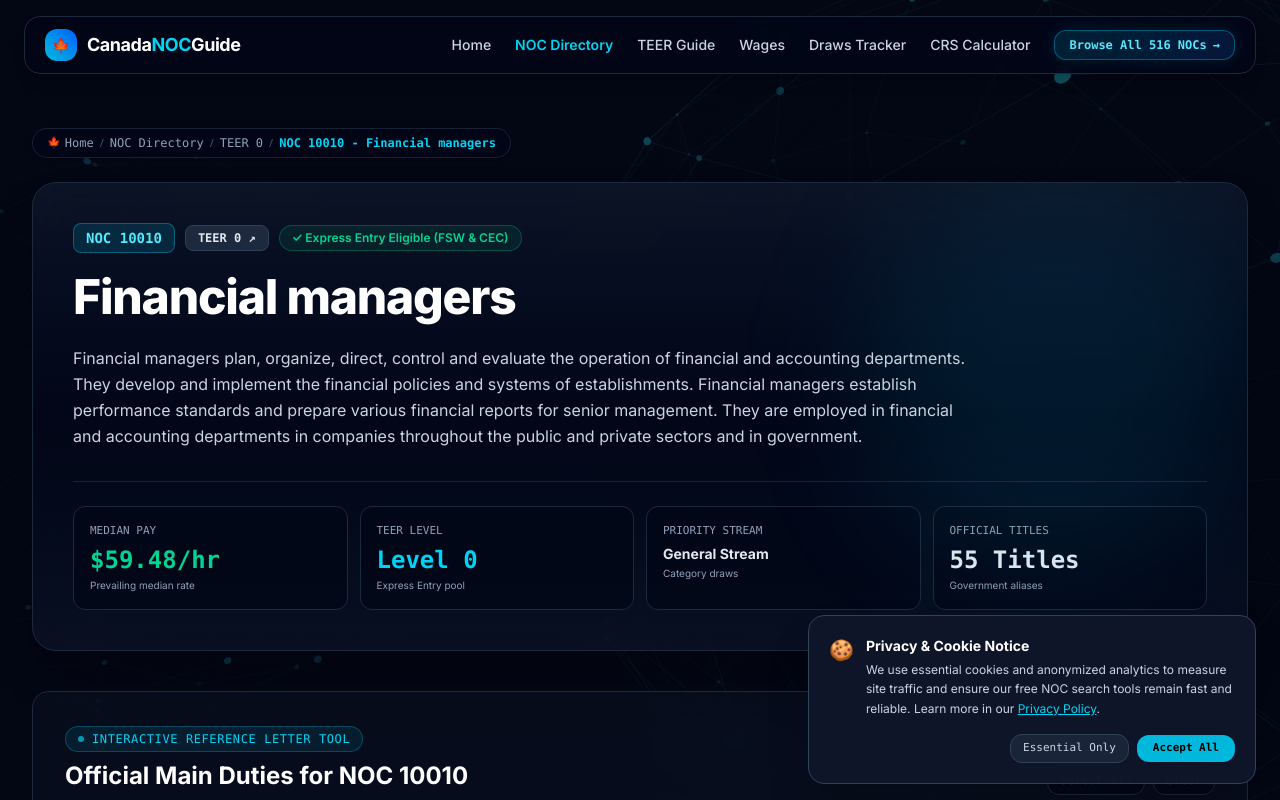
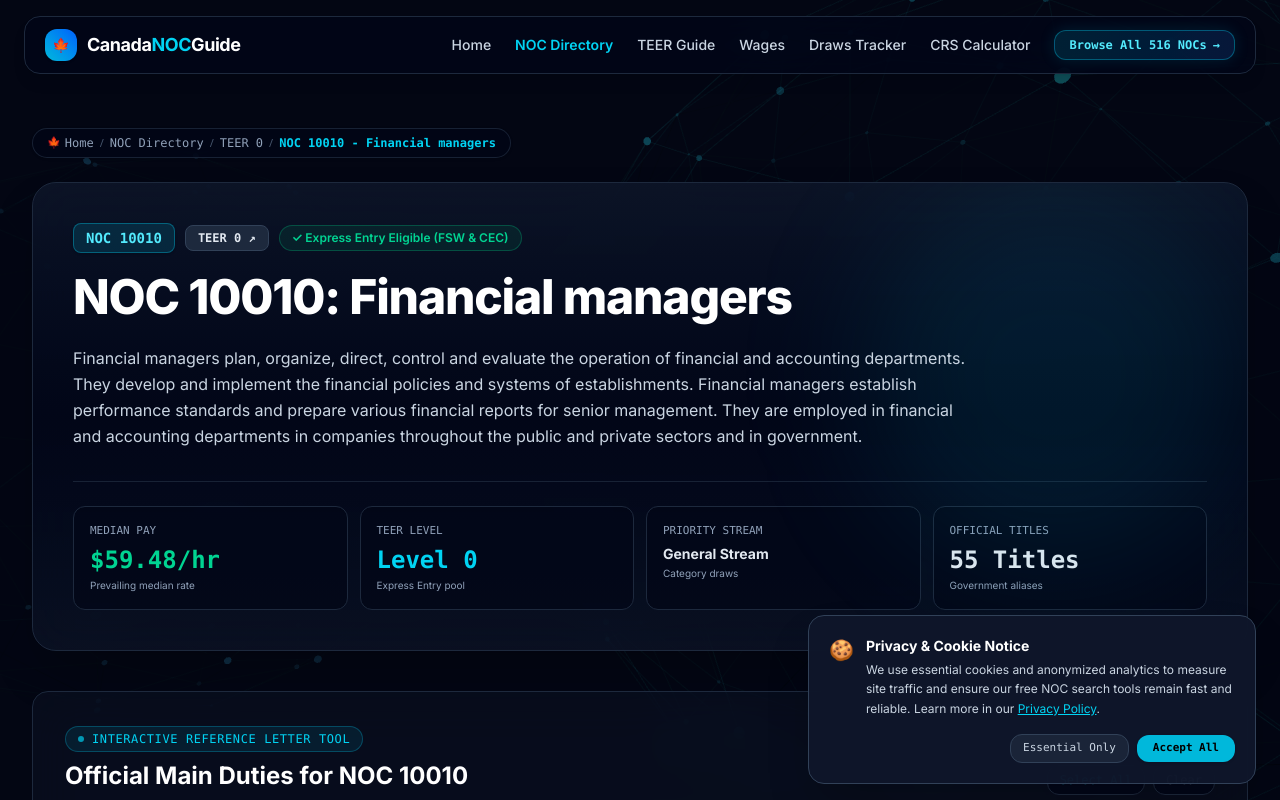
Before and after one commit to sahajulhaque196-dot/canadanocguide, a Next.js app: page /noc/10010 in a window 1280 px wide. Shown: the top 800 px of the page. Built offline with nearby package versions, Linux system fonts and the light colour scheme.

Commit message:
fix(seo): implement deep-audit optimizations for Top-1 quality

```diff
--- a/eslint.config.mjs
+++ b/eslint.config.mjs
@@ -12,6 +12,7 @@
     "out/**",
     "build/**",
     "next-env.d.ts",
+    "scripts/**",
   ]),
 ]);
 
--- a/src/app/noc/[code]/page.tsx
+++ b/src/app/noc/[code]/page.tsx
@@ -66,10 +66,22 @@
 
   const wageText = noc.wages.national?.median || noc.wages.provinces?.['ON']?.median || 'Prevailing rate'
 
-  // High-CTR title preserving full official occupational title, code, TEER level, and intent
-  const cleanTitle = `NOC ${noc.code} ${noc.title} (TEER ${noc.teer}): Duties & Wages (2026)`
+  // Smart SERP-optimized title: stays under 65 characters to prevent Google desktop & mobile ellipsis truncation
+  const fullCandidate = `NOC ${noc.code} ${noc.title} (TEER ${noc.teer}): Duties & Wages (2026)`
+  let cleanTitle = fullCandidate
 
-  const description = `NOC ${noc.code} (${noc.title}): TEER ${noc.teer} Express Entry eligibility, duties checklist, and official 2026 Job Bank wages (${wageText}).`
+  if (fullCandidate.length > 64) {
+    const compactSuffix = ` (TEER ${noc.teer}) Guide (2026)`
+    const maxTitleBudget = 64 - `NOC ${noc.code} `.length - compactSuffix.length
+    const truncatedTitle = noc.title.length > maxTitleBudget
+      ? `${noc.title.slice(0, maxTitleBudget - 3).trim()}...`
+      : noc.title
+    cleanTitle = `NOC ${noc.code} ${truncatedTitle}${compactSuffix}`
+  }
+
+  // Concise meta description (under 155 chars) preventing SERP snippet truncation
+  const shortDescTitle = noc.title.length > 36 ? `${noc.title.slice(0, 33).trim()}...` : noc.title
+  const description = `NOC ${noc.code} (${shortDescTitle}): TEER ${noc.teer} Express Entry rules, duties checklist, and 2026 Job Bank wages (${wageText}).`
 
   return {
     title: cleanTitle,
@@ -292,7 +304,7 @@
 
             {/* Title */}
             <h1 className="text-3xl sm:text-4xl lg:text-5xl font-extrabold text-white tracking-tight font-[var(--font-space)]">
-              {noc.title}
+              NOC {noc.code}: {noc.title}
             </h1>
 
             {/* Lead Statement */}
@@ -538,7 +550,7 @@
           <AccordionFaq
             title={`Frequently Asked Questions for NOC ${noc.code} (${noc.title})`}
             subtitle="Essential answers regarding Express Entry eligibility, LMIA prevailing wage compliance, and official reference letter rules."
-            includeSchema={true}
+            includeSchema={false}
             items={[
               {
                 id: 'ee-eligibility',
--- a/src/app/robots.ts
+++ b/src/app/robots.ts
@@ -16,6 +16,14 @@
       },
       {
         userAgent: 'AdsBot-Google-Mobile',
+        allow: '/',
+      },
+      {
+        userAgent: 'OAI-SearchBot',
+        allow: '/',
+      },
+      {
+        userAgent: 'PerplexityBot',
         allow: '/',
       },
       {
--- a/src/app/wages/[province]/page.tsx
+++ b/src/app/wages/[province]/page.tsx
@@ -188,7 +188,7 @@
   }
 
   const title = `${prov.name} Wage Rates & LMIA Pay Table (2026)`
-  const description = `Official 2025/2026 ESDC Job Bank wage table for ${prov.name}. Check low, median, and high wages across all occupations and LMIA prevailing wage requirements.`
+  const description = `2025/2026 ESDC Job Bank wage table for ${prov.name}. Compare low, median, and high wages across all occupations for LMIA compliance.`
   const canonicalUrl = `https://canadanocguide.com/wages/${prov.slug}`
 
   return {
--- a/src/components/ui/GlobalBackground.tsx
+++ b/src/components/ui/GlobalBackground.tsx
@@ -1,22 +1,49 @@
 'use client'
 
-import React from 'react'
+import React, { useSyncExternalStore } from 'react'
 import dynamic from 'next/dynamic'
 
 const TopologyField = dynamic(() => import('@/components/ui/topology-field'), {
   ssr: false,
 })
 
+function subscribeReducedMotion(callback: () => void) {
+  if (typeof window === 'undefined') return () => {}
+  const mediaQuery = window.matchMedia('(prefers-reduced-motion: reduce)')
+  mediaQuery.addEventListener('change', callback)
+  return () => mediaQuery.removeEventListener('change', callback)
+}
+
+function getReducedMotionSnapshot() {
+  return typeof window !== 'undefined' && window.matchMedia('(prefers-reduced-motion: reduce)').matches
+}
+
+function getReducedMotionServerSnapshot() {
+  return false
+}
+
 export default function GlobalBackground() {
+  const reducedMotion = useSyncExternalStore(
+    subscribeReducedMotion,
+    getReducedMotionSnapshot,
+    getReducedMotionServerSnapshot
+  )
+
   return (
     <div className="fixed inset-0 w-full h-full pointer-events-none z-0 overflow-hidden bg-[#030712]">
-      {/* High-performance desktop 3D WebGL field (hidden on mobile to protect Core Web Vitals) */}
-      <div className="hidden md:block w-full h-full">
-        <TopologyField className="w-full h-full" brightness={1.2} />
-      </div>
+      {/* High-performance desktop 3D WebGL field (hidden on mobile and when reduced motion is preferred) */}
+      {!reducedMotion && (
+        <div className="hidden md:block w-full h-full">
+          <TopologyField className="w-full h-full" brightness={1.2} />
+        </div>
+      )}
 
-      {/* Lightweight mobile ambient glow */}
-      <div className="block md:hidden absolute inset-0 bg-[radial-gradient(ellipse_80%_80%_at_50%_-10%,rgba(6,182,212,0.18),rgba(3,7,18,0))]" />
+      {/* Lightweight ambient glow (for mobile and reduced-motion environments) */}
+      <div
+        className={`absolute inset-0 bg-[radial-gradient(ellipse_80%_80%_at_50%_-10%,rgba(6,182,212,0.18),rgba(3,7,18,0))] ${
+          !reducedMotion ? 'block md:hidden' : 'block'
+        }`}
+      />
 
       {/* Dark vignette overlay for crisp readability and AdSense compliance */}
       <div className="absolute inset-0 bg-[#030712]/70 pointer-events-none" />
```
Also changed, not shown: public/llms.txt (added), public/pr-card-3d.jpg.
